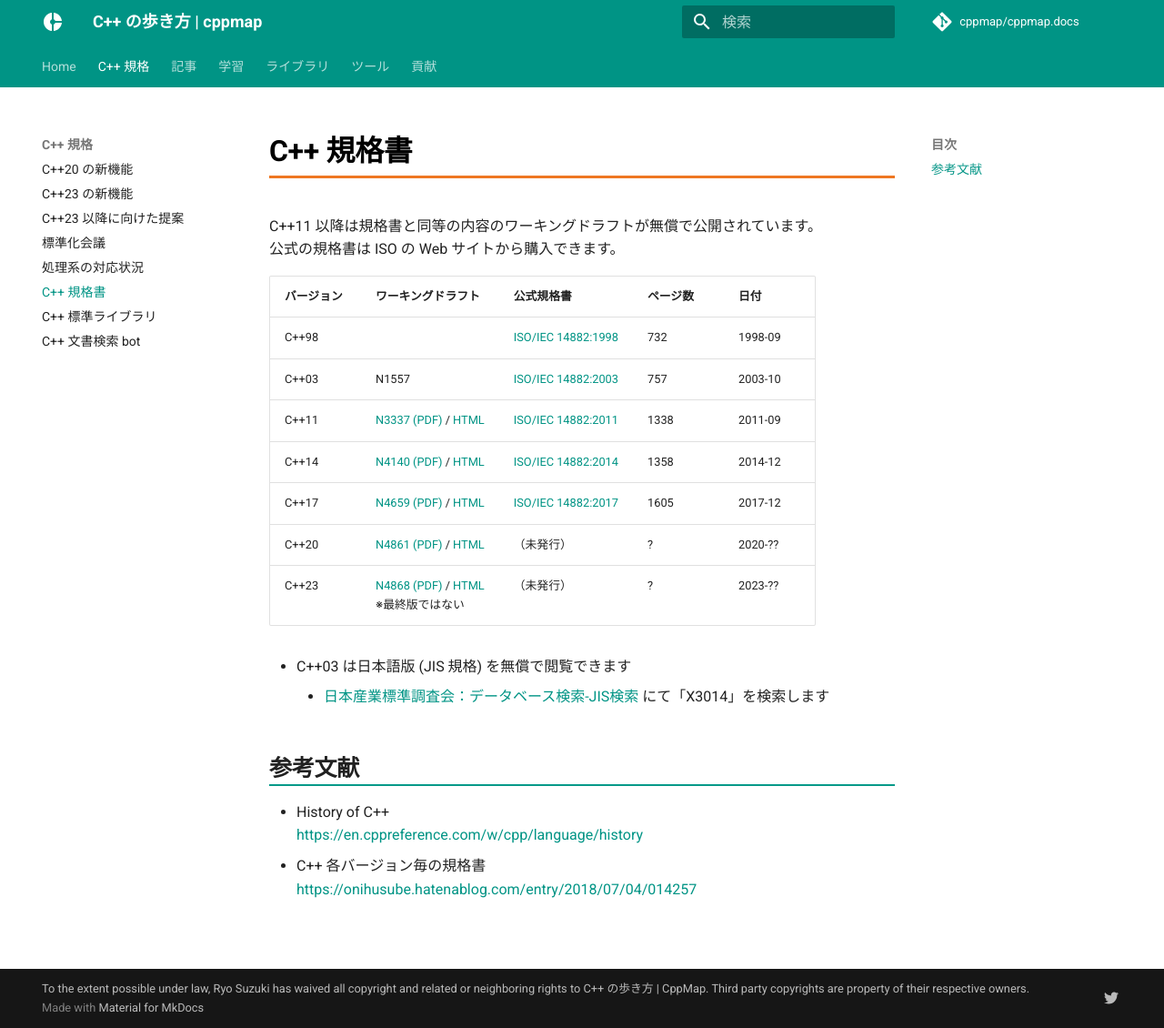
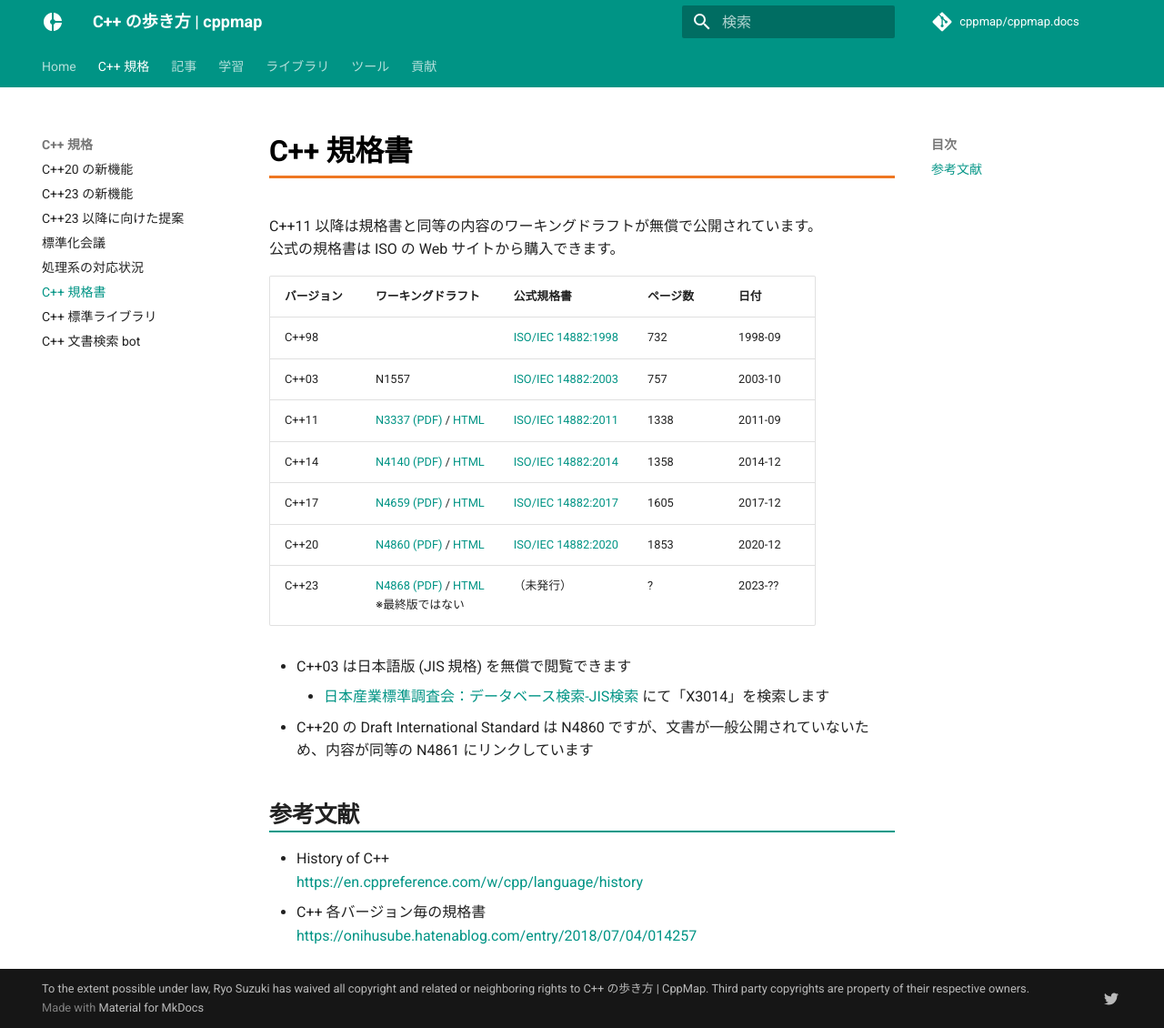
Before and after one commit to cppmap/cppmap.docs, an MkDocs documentation site: the page built from docs/standardization/working-drafts.md, in a window 1280 px wide and 1130 px high. Shown: the whole window at 91% size. Built offline with MkDocs 1.6.1 and Material for MkDocs 9.7.7, drawn with Linux system fonts in a browser that asks for light colours; nearby versions of some CDN libraries; comment, search, counter and statistics services are not loaded.

Commit message:
Update working-drafts.md

```diff
--- a/docs/standardization/working-drafts.md
+++ b/docs/standardization/working-drafts.md
@@ -12,11 +12,12 @@ C++11 以降は規格書と同等の内容のワーキングドラフトが無
 | C++11 | [N3337 (PDF)](http://wg21.link/n3337) / [HTML](https://timsong-cpp.github.io/cppwp/n3337/) | [ISO/IEC 14882:2011](https://www.iso.org/standard/50372.html) | 1338 | 2011-09 |
 | C++14 | [N4140 (PDF)](http://wg21.link/n4140) / [HTML](https://timsong-cpp.github.io/cppwp/n4140/) | [ISO/IEC 14882:2014](https://www.iso.org/standard/64029.html) | 1358 | 2014-12 |
 | C++17 | [N4659 (PDF)](http://wg21.link/n4659) / [HTML](https://timsong-cpp.github.io/cppwp/n4659/) | [ISO/IEC 14882:2017](https://www.iso.org/standard/68564.html) | 1605 | 2017-12 |
-| C++20 | [N4861 (PDF)](http://wg21.link/n4861) / [HTML](https://timsong-cpp.github.io/cppwp/n4861/) | （未発行）                                                         | ?    | 2020-?? |
-| C++23 | [N4868 (PDF)](http://wg21.link/n4868) / [HTML](http://eel.is/c++draft/)<br>※最終版ではない        | （未発行）                                                         | ?    | 2023-?? |
+| C++20 | [N4860 (PDF)](http://wg21.link/n4861) / [HTML](https://timsong-cpp.github.io/cppwp/n4861/) | [ISO/IEC 14882:2020](https://www.iso.org/standard/79358.html) | 1853 | 2020-12 |
+| C++23 | [N4868 (PDF)](http://wg21.link/n4868) / [HTML](http://eel.is/c++draft/)<br>※最終版ではない | （未発行）                                                    | ?    | 2023-?? |
 
 - C++03 は日本語版 (JIS 規格) を無償で閲覧できます
     - [日本産業標準調査会：データベース検索-JIS検索](https://www.jisc.go.jp/app/jis/general/GnrJISSearch.html) にて「X3014」を検索します
+- C++20 の Draft International Standard は N4860 ですが、文書が一般公開されていないため、内容が同等の N4861 にリンクしています
 
 ## 参考文献
 
```
